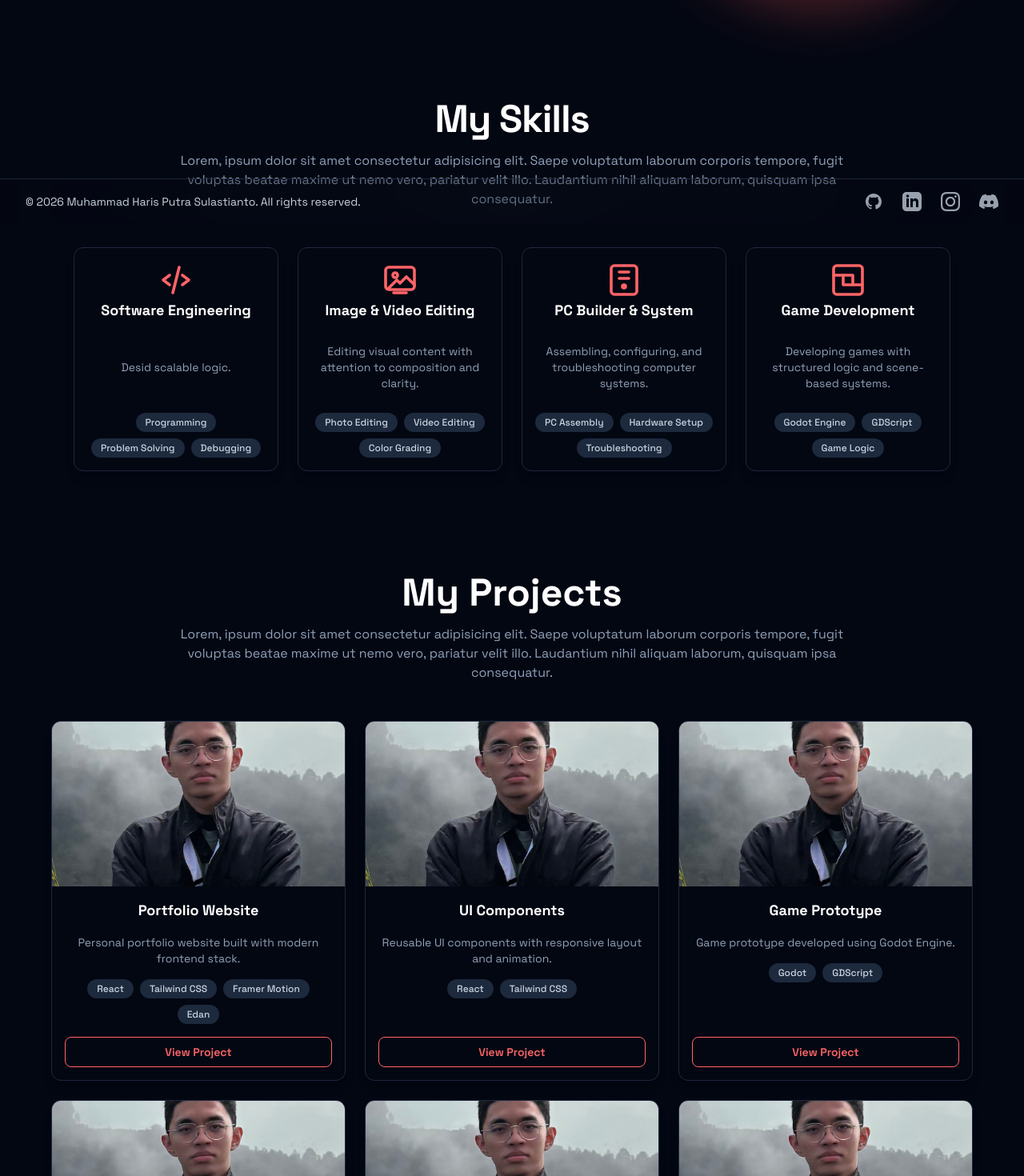
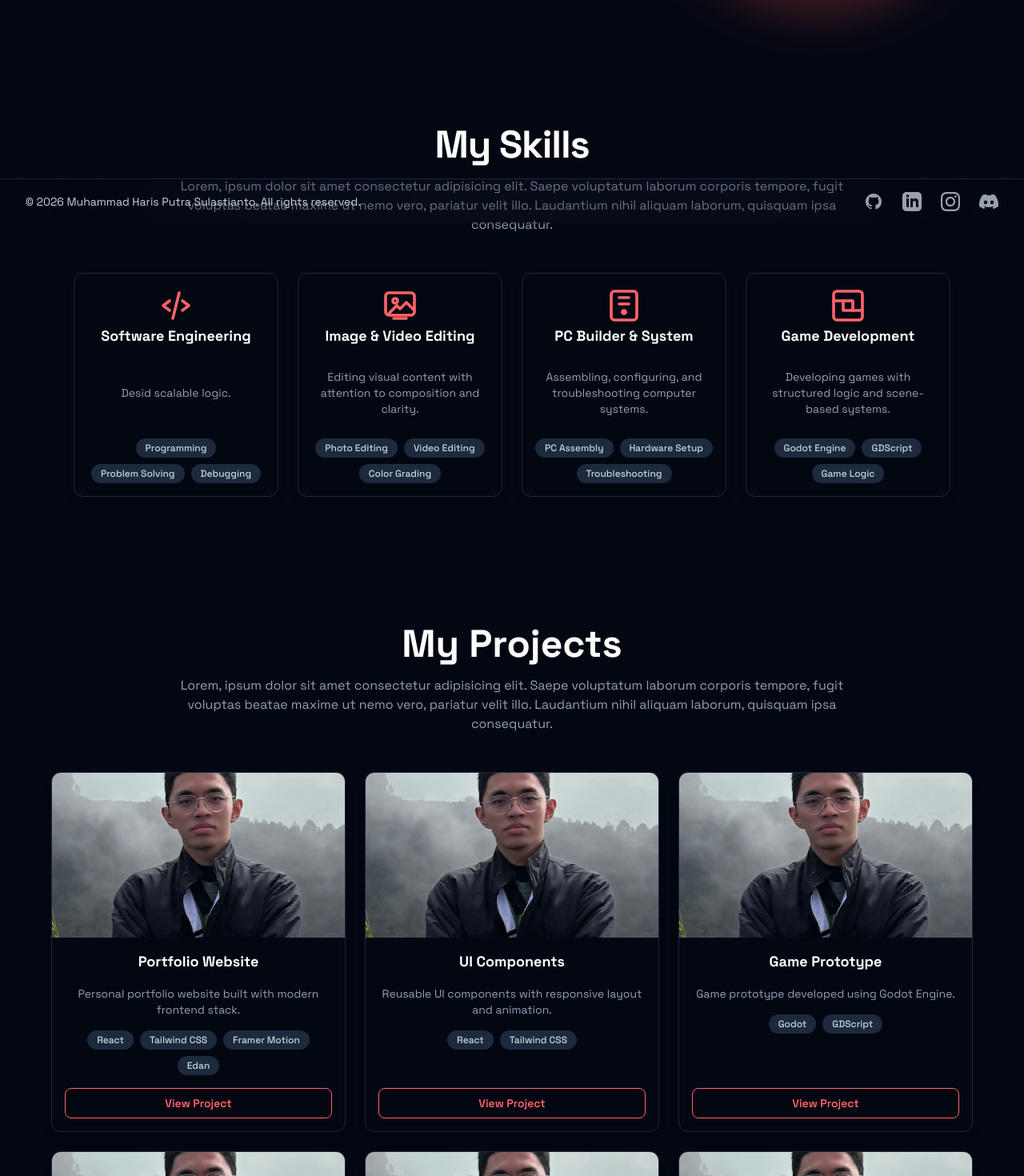
Before and after one commit to mhps-null/personal-website, a React (Vite) app: page / in a window 1280 px wide. Shown: the part 520-1990 px from the top of the page at 80% size. Built offline with nearby package versions, Linux system fonts and the light colour scheme.

Commit message:
fix: add margin top to section

```diff
--- a/src/pages/ProjectsSection.jsx
+++ b/src/pages/ProjectsSection.jsx
@@ -59,7 +59,7 @@ const PROJECTS_DATA = [
 const ProjectsSection = () => {
     return (
         <section id="projects" className="w-full py-16 px-4 sm:px-6 lg:px-8 flex justify-center">
-            <div className="w-full max-w-7xl mx-auto flex flex-col items-center">
+            <div className="w-full mt-8 max-w-7xl mx-auto flex flex-col items-center">
 
                 <h2 className="text-3xl lg:text-5xl font-black text-center text-gray-900 dark:text-white mb-4">
                     My Projects
--- a/src/pages/SkillsSection.jsx
+++ b/src/pages/SkillsSection.jsx
@@ -110,7 +110,7 @@ const SkillsSection = () => {
             id="skills"
             className="w-full py-16 px-4 sm:px-6 lg:px-8 flex justify-center"
         >
-            <div className="w-full max-w-7xl mx-auto flex flex-col items-center">
+            <div className="w-full max-w-7xl mt-8 mx-auto flex flex-col items-center">
                 <h2 className="text-3xl lg:text-5xl font-black tracking-tight text-gray-900 dark:text-white mb-4">
                     My Skills
                 </h2>
```
